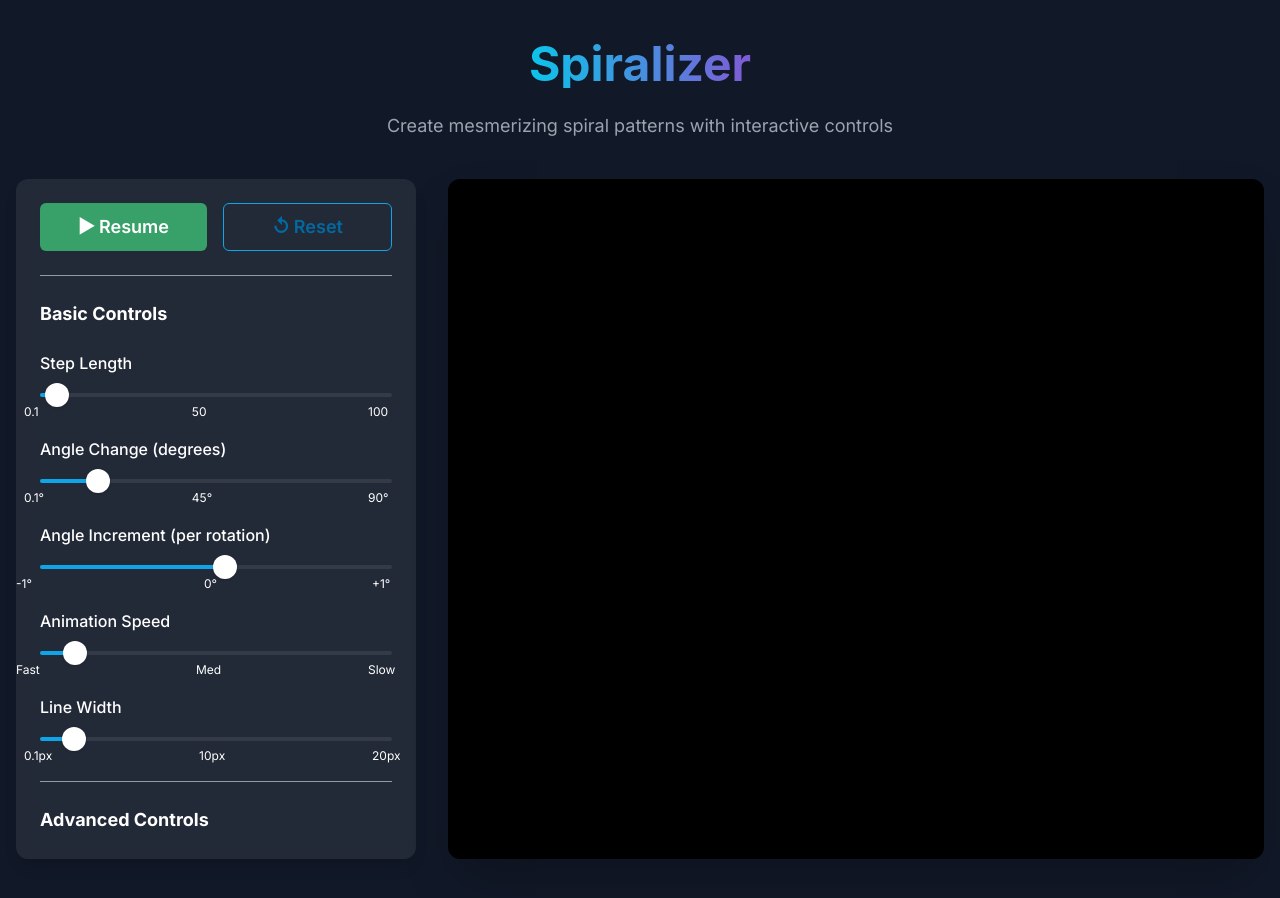
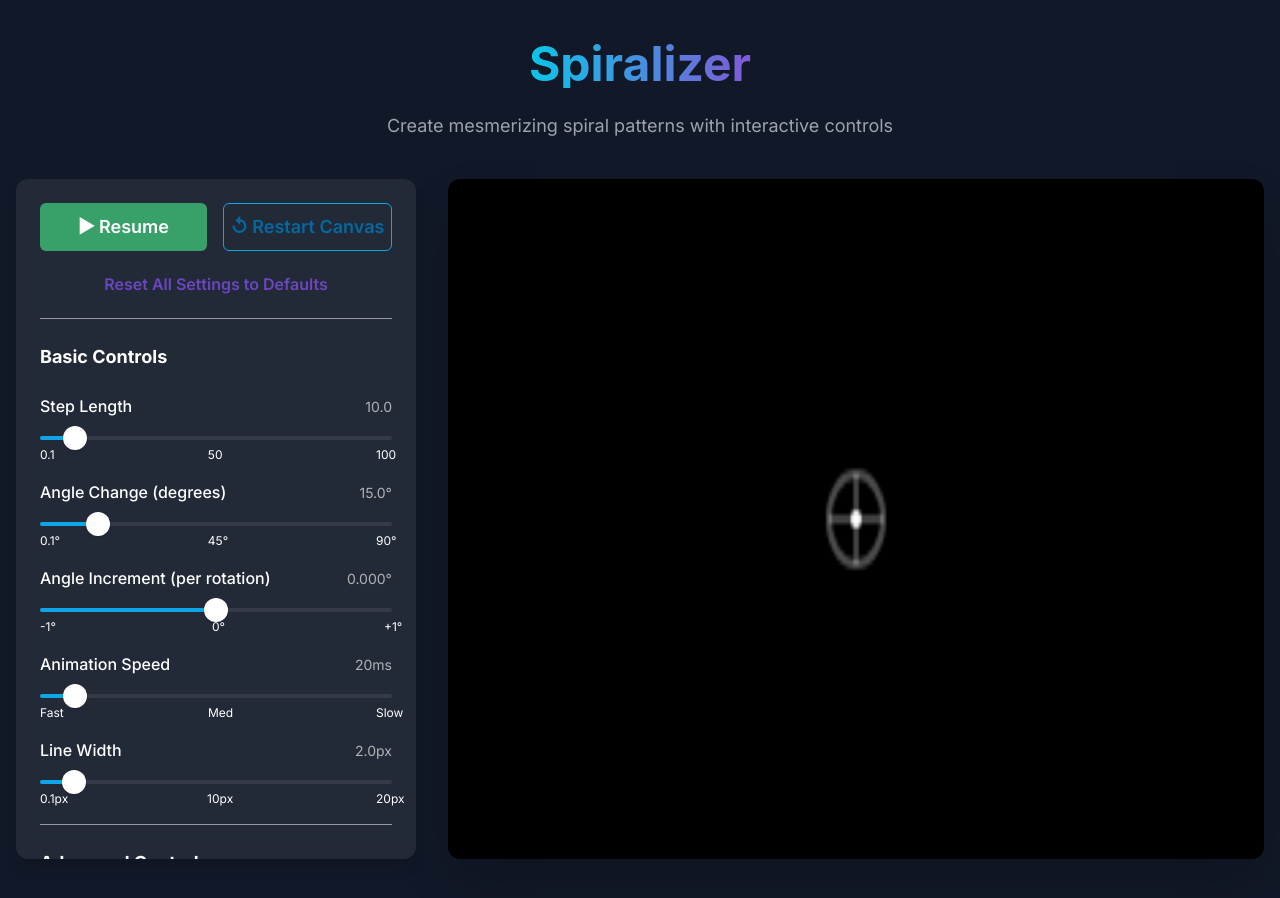
Before and after one commit to Simone-Scheuer/Spiralizer, a Next.js app: page / in a window 1280 px wide. Built offline with nearby package versions, Linux system fonts and the light colour scheme; what @chakra-ui/next-js would draw is missing.

Commit message:
committing at buggy but badass state

```diff
--- a/src/app/features/SpiralCanvas.tsx
+++ b/src/app/features/SpiralCanvas.tsx
@@ -1,4 +1,4 @@
-import { forwardRef, useEffect, useImperativeHandle, useRef } from 'react'
+import { forwardRef, useEffect, useImperativeHandle, useRef, useCallback } from 'react'
 import { Box } from '@chakra-ui/react'
 import { useSpiralAnimation } from '../hooks/useSpiralAnimation'
 import { SpiralConfig } from '../models/types'
@@ -9,25 +9,67 @@ interface SpiralCanvasProps {
 
 export interface SpiralCanvasRef {
   startAnimation: () => void
+  resetCanvas: () => void
 }
 
 export const SpiralCanvas = forwardRef<SpiralCanvasRef, SpiralCanvasProps>(
   ({ config }, ref) => {
     const canvasRef = useRef<HTMLCanvasElement>(null)
-    const { startAnimation } = useSpiralAnimation(canvasRef, config)
+    const { startAnimation, resetCanvas } = useSpiralAnimation(canvasRef, config)
 
     useImperativeHandle(ref, () => ({
-      startAnimation
+      startAnimation,
+      resetCanvas
     }))
 
+    const drawOriginIndicator = useCallback(() => {
+      const canvas = canvasRef.current
+      if (!canvas) return
+      const ctx = canvas.getContext('2d')
+      if (!ctx) return
+
+      // Draw crosshair
+      ctx.save()
+      ctx.globalCompositeOperation = 'source-over'
+
+      const x = canvas.width * config.originX
+      const y = canvas.height * config.originY
+      const size = 10
+
+      // Draw outer circle
+      ctx.beginPath()
+      ctx.arc(x, y, size, 0, Math.PI * 2)
+      ctx.strokeStyle = 'rgba(255, 255, 255, 0.3)'
+      ctx.lineWidth = 2
+      ctx.stroke()
+
+      // Draw crosshair lines
+      ctx.beginPath()
+      ctx.moveTo(x - size, y)
+      ctx.lineTo(x + size, y)
+      ctx.moveTo(x, y - size)
+      ctx.lineTo(x, y + size)
+      ctx.strokeStyle = 'rgba(255, 255, 255, 0.5)'
+      ctx.lineWidth = 1
+      ctx.stroke()
+
+      // Draw center dot
+      ctx.beginPath()
+      ctx.arc(x, y, 2, 0, Math.PI * 2)
+      ctx.fillStyle = 'white'
+      ctx.fill()
+
+      ctx.restore()
+    }, [config.originX, config.originY])
+
     useEffect(() => {
-      if (!config.isPaused) {
-        startAnimation()
+      if (config.isPaused) {
+        drawOriginIndicator()
       }
-    }, [config, startAnimation])
+    }, [config.isPaused, config.originX, config.originY, drawOriginIndicator])
 
     return (
-      <Box width="100%" height="100%" bg="black" borderRadius="md" overflow="hidden">
+      <Box width="100%" height="100%" bg="black" borderRadius="md" overflow="hidden" position="relative">
         <canvas
           ref={canvasRef}
           style={{ width: '100%', height: '100%' }}
--- a/src/app/features/SpiralControls.tsx
+++ b/src/app/features/SpiralControls.tsx
@@ -21,6 +21,7 @@ interface SpiralControlsProps {
   config: SpiralConfig
   onChange: (config: SpiralConfig) => void
   onReset: () => void
+  onResetToDefaults: () => void
 }
 
 const BLEND_MODES = [
@@ -42,9 +43,13 @@ const BLEND_MODES = [
   'luminosity'
 ]
 
-export const SpiralControls = ({ config, onChange, onReset }: SpiralControlsProps) => {
+export const SpiralControls = ({ config, onChange, onReset, onResetToDefaults }: SpiralControlsProps) => {
   const handleChange = (key: keyof SpiralConfig, value: number | string | boolean) => {
-    onChange({ ...config, [key]: value })
+    if (key !== 'isPaused' && !config.isPaused) {
+      onChange({ ...config, [key]: value, isPaused: true })
+    } else {
+      onChange({ ...config, [key]: value })
+    }
   }
 
   return (
@@ -88,16 +93,29 @@ export const SpiralControls = ({ config, onChange, onReset }: SpiralControlsProp
           flex={1}
           variant="outline"
         >
-          ↺ Reset
+          ↺ Restart Canvas
         </Button>
       </HStack>
+
+      <Button
+        onClick={onResetToDefaults}
+        colorScheme="purple"
+        size="md"
+        width="100%"
+        variant="ghost"
+      >
+        Reset All Settings to Defaults
+      </Button>
 
       <Divider />
 
       <Text fontSize="lg" fontWeight="bold" width="100%">Basic Controls</Text>
 
       <Box width="100%">
-        <Text mb={2} fontWeight="medium">Step Length</Text>
+        <HStack mb={2} justify="space-between">
+          <Text fontWeight="medium">Step Length</Text>
+          <Text fontSize="sm" color="whiteAlpha.700">{config.stepLength.toFixed(1)}</Text>
+        </HStack>
         <Tooltip label={config.stepLength}>
           <Slider
             value={config.stepLength}
@@ -106,9 +124,9 @@ export const SpiralControls = ({ config, onChange, onReset }: SpiralControlsProp
             max={100}
             step={0.1}
           >
-            <SliderMark value={0.1} mt={2} ml={-4} fontSize="xs">0.1</SliderMark>
-            <SliderMark value={50} mt={2} ml={-6} fontSize="xs">50</SliderMark>
-            <SliderMark value={100} mt={2} ml={-6} fontSize="xs">100</SliderMark>
+            <SliderMark value={0.1} mt={2} fontSize="xs">0.1</SliderMark>
+            <SliderMark value={50} mt={2} ml={-2} fontSize="xs">50</SliderMark>
+            <SliderMark value={100} mt={2} ml={-4} fontSize="xs">100</SliderMark>
             <SliderTrack bg="whiteAlpha.200">
               <SliderFilledTrack />
             </SliderTrack>
@@ -118,7 +136,10 @@ export const SpiralControls = ({ config, onChange, onReset }: SpiralControlsProp
       </Box>
 
       <Box width="100%">
-        <Text mb={2} fontWeight="medium">Angle Change (degrees)</Text>
+        <HStack mb={2} justify="space-between">
+          <Text fontWeight="medium">Angle Change (degrees)</Text>
+          <Text fontSize="sm" color="whiteAlpha.700">{config.angleChange.toFixed(1)}°</Text>
+        </HStack>
         <Tooltip label={config.angleChange}>
           <Slider
             value={config.angleChange}
@@ -127,9 +148,9 @@ export const SpiralControls = ({ config, onChange, onReset }: SpiralControlsProp
             max={90}
             step={0.1}
           >
-            <SliderMark value={0.1} mt={2} ml={-4} fontSize="xs">0.1°</SliderMark>
-            <SliderMark value={45} mt={2} ml={-6} fontSize="xs">45°</SliderMark>
-            <SliderMark value={90} mt={2} ml={-6} fontSize="xs">90°</SliderMark>
+            <SliderMark value={0.1} mt={2} fontSize="xs">0.1°</SliderMark>
+            <SliderMark value={45} mt={2} ml={-2} fontSize="xs">45°</SliderMark>
+            <SliderMark value={90} mt={2} ml={-4} fontSize="xs">90°</SliderMark>
             <SliderTrack bg="whiteAlpha.200">
               <SliderFilledTrack />
             </SliderTrack>
@@ -139,7 +160,10 @@ export const SpiralControls = ({ config, onChange, onReset }: SpiralControlsProp
       </Box>
 
       <Box width="100%">
-        <Text mb={2} fontWeight="medium">Angle Increment (per rotation)</Text>
+        <HStack mb={2} justify="space-between">
+          <Text fontWeight="medium">Angle Increment (per rotation)</Text>
+          <Text fontSize="sm" color="whiteAlpha.700">{config.angleIncrement.toFixed(3)}°</Text>
+        </HStack>
         <Tooltip label={config.angleIncrement}>
           <Slider
             value={config.angleIncrement}
@@ -148,9 +172,9 @@ export const SpiralControls = ({ config, onChange, onReset }: SpiralControlsProp
             max={1}
             step={0.01}
           >
-            <SliderMark value={-1} mt={2} ml={-6} fontSize="xs">-1°</SliderMark>
-            <SliderMark value={0} mt={2} ml={-3} fontSize="xs">0°</SliderMark>
-            <SliderMark value={1} mt={2} ml={-5} fontSize="xs">+1°</SliderMark>
+            <SliderMark value={-1} mt={2} fontSize="xs">-1°</SliderMark>
+            <SliderMark value={0} mt={2} ml={-1} fontSize="xs">0°</SliderMark>
+            <SliderMark value={1} mt={2} ml={-2} fontSize="xs">+1°</SliderMark>
             <SliderTrack bg="whiteAlpha.200">
               <SliderFilledTrack />
             </SliderTrack>
@@ -160,7 +184,10 @@ export const SpiralControls = ({ config, onChange, onReset }: SpiralControlsProp
       </Box>
 
       <Box width="100%">
-        <Text mb={2} fontWeight="medium">Animation Speed</Text>
+        <HStack mb={2} justify="space-between">
+          <Text fontWeight="medium">Animation Speed</Text>
+          <Text fontSize="sm" color="whiteAlpha.700">{config.speed}ms</Text>
+        </HStack>
         <Tooltip label={`${config.speed}ms`}>
           <Slider
             value={config.speed}
@@ -169,9 +196,9 @@ export const SpiralControls = ({ config, onChange, onReset }: SpiralControlsProp
             max={200}
             step={1}
           >
-            <SliderMark value={0} mt={2} ml={-6} fontSize="xs">Fast</SliderMark>
-            <SliderMark value={100} mt={2} ml={-5} fontSize="xs">Med</SliderMark>
-            <SliderMark value={200} mt={2} ml={-6} fontSize="xs">Slow</SliderMark>
+            <SliderMark value={0} mt={2} fontSize="xs">Fast</SliderMark>
+            <SliderMark value={100} mt={2} ml={-2} fontSize="xs">Med</SliderMark>
+            <SliderMark value={200} mt={2} ml={-4} fontSize="xs">Slow</SliderMark>
             <SliderTrack bg="whiteAlpha.200">
               <SliderFilledTrack />
             </SliderTrack>
@@ -181,7 +208,10 @@ export const SpiralControls = ({ config, onChange, onReset }: SpiralControlsProp
       </Box>
 
       <Box width="100%">
-        <Text mb={2} fontWeight="medium">Line Width</Text>
+        <HStack mb={2} justify="space-between">
+          <Text fontWeight="medium">Line Width</Text>
+          <Text fontSize="sm" color="whiteAlpha.700">{config.lineWidth.toFixed(1)}px</Text>
+        </HStack>
         <Tooltip label={config.lineWidth}>
           <Slider
             value={config.lineWidth}
@@ -190,9 +220,9 @@ export const SpiralControls = ({ config, onChange, onReset }: SpiralControlsProp
             max={20}
             step={0.1}
           >
-            <SliderMark value={0.1} mt={2} ml={-4} fontSize="xs">0.1px</SliderMark>
-            <SliderMark value={10} mt={2} ml={-4} fontSize="xs">10px</SliderMark>
-            <SliderMark value={20} mt={2} ml={-5} fontSize="xs">20px</SliderMark>
+            <SliderMark value={0.1} mt={2} fontSize="xs">0.1px</SliderMark>
+            <SliderMark value={10} mt={2} ml={-2} fontSize="xs">10px</SliderMark>
+            <SliderMark value={20} mt={2} ml={-4} fontSize="xs">20px</SliderMark>
             <SliderTrack bg="whiteAlpha.200">
               <SliderFilledTrack />
             </SliderTrack>
@@ -206,18 +236,21 @@ export const SpiralControls = ({ config, onChange, onReset }: SpiralControlsProp
       <Text fontSize="lg" fontWeight="bold" width="100%">Advanced Controls</Text>
 
       <Box width="100%">
-        <Text mb={2} fontWeight="medium">Multiple Lines</Text>
-        <Tooltip label={config.multiLineCount}>
+        <HStack mb={2} justify="space-between">
+          <Text fontWeight="medium">Origin X Position</Text>
+          <Text fontSize="sm" color="whiteAlpha.700">{(config.originX * 100).toFixed(1)}%</Text>
+        </HStack>
+        <Tooltip label={`${(config.originX * 100).toFixed(1)}%`}>
           <Slider
-            value={config.multiLineCount}
-            onChange={(v) => handleChange('multiLineCount', v)}
-            min={1}
-            max={10}
-            step={1}
+            value={config.originX}
+            onChange={(v) => handleChange('originX', v)}
+            min={0}
+            max={1}
+            step={0.01}
           >
-            <SliderMark value={1} mt={2} ml={-4} fontSize="xs">1</SliderMark>
-            <SliderMark value={5} mt={2} ml={-4} fontSize="xs">5</SliderMark>
-            <SliderMark value={10} mt={2} ml={-4} fontSize="xs">10</SliderMark>
+            <SliderMark value={0} mt={2} fontSize="xs">Left</SliderMark>
+            <SliderMark value={0.5} mt={2} ml={-2} fontSize="xs">Center</SliderMark>
+            <SliderMark value={1} mt={2} ml={-4} fontSize="xs">Right</SliderMark>
             <SliderTrack bg="whiteAlpha.200">
               <SliderFilledTrack />
             </SliderTrack>
@@ -227,7 +260,58 @@ export const SpiralControls = ({ config, onChange, onReset }: SpiralControlsProp
       </Box>
 
       <Box width="100%">
-        <Text mb={2} fontWeight="medium">Line Spacing</Text>
+        <HStack mb={2} justify="space-between">
+          <Text fontWeight="medium">Origin Y Position</Text>
+          <Text fontSize="sm" color="whiteAlpha.700">{(config.originY * 100).toFixed(1)}%</Text>
+        </HStack>
+        <Tooltip label={`${(config.originY * 100).toFixed(1)}%`}>
+          <Slider
+            value={config.originY}
+            onChange={(v) => handleChange('originY', v)}
+            min={0}
+            max={1}
+            step={0.01}
+          >
+            <SliderMark value={0} mt={2} fontSize="xs">Top</SliderMark>
+            <SliderMark value={0.5} mt={2} ml={-2} fontSize="xs">Center</SliderMark>
+            <SliderMark value={1} mt={2} ml={-4} fontSize="xs">Bottom</SliderMark>
+            <SliderTrack bg="whiteAlpha.200">
+              <SliderFilledTrack />
+            </SliderTrack>
+            <SliderThumb boxSize={6} />
+          </Slider>
+        </Tooltip>
+      </Box>
+
+      <Box width="100%">
+        <HStack mb={2} justify="space-between">
+          <Text fontWeight="medium">Multiple Lines</Text>
+          <Text fontSize="sm" color="whiteAlpha.700">{config.multiLineCount}</Text>
+        </HStack>
+        <Tooltip label={config.multiLineCount}>
+          <Slider
+            value={config.multiLineCount}
+            onChange={(v) => handleChange('multiLineCount', v)}
+            min={1}
+            max={10}
+            step={1}
+          >
+            <SliderMark value={1} mt={2} fontSize="xs">1</SliderMark>
+            <SliderMark value={5} mt={2} ml={-1} fontSize="xs">5</SliderMark>
+            <SliderMark value={10} mt={2} ml={-2} fontSize="xs">10</SliderMark>
+            <SliderTrack bg="whiteAlpha.200">
+              <SliderFilledTrack />
+            </SliderTrack>
+            <SliderThumb boxSize={6} />
+          </Slider>
+        </Tooltip>
+      </Box>
+
+      <Box width="100%">
+        <HStack mb={2} justify="space-between">
+          <Text fontWeight="medium">Line Spacing</Text>
+          <Text fontSize="sm" color="whiteAlpha.700">{config.multiLineSpacing}</Text>
+        </HStack>
         <Tooltip label={config.multiLineSpacing}>
           <Slider
             value={config.multiLineSpacing}
@@ -245,7 +329,10 @@ export const SpiralControls = ({ config, onChange, onReset }: SpiralControlsProp
       </Box>
 
       <Box width="100%">
-        <Text mb={2} fontWeight="medium">Step Growth</Text>
+        <HStack mb={2} justify="space-between">
+          <Text fontWeight="medium">Step Growth</Text>
+          <Text fontSize="sm" color="whiteAlpha.700">{config.stepMultiplier.toFixed(3)}</Text>
+        </HStack>
         <Tooltip label={config.stepMultiplier}>
           <Slider
             value={config.stepMultiplier}
@@ -263,7 +350,10 @@ export const SpiralControls = ({ config, onChange, onReset }: SpiralControlsProp
       </Box>
 
       <Box width="100%">
-        <Text mb={2} fontWeight="medium">Rotation Offset</Text>
+        <HStack mb={2} justify="space-between">
+          <Text fontWeight="medium">Rotation Offset</Text>
+          <Text fontSize="sm" color="whiteAlpha.700">{config.rotationOffset}°</Text>
+        </HStack>
         <Tooltip label={config.rotationOffset}>
           <Slider
             value={config.rotationOffset}
@@ -302,7 +392,10 @@ export const SpiralControls = ({ config, onChange, onReset }: SpiralControlsProp
 
       {config.rainbowMode && (
         <Box width="100%">
-          <Text mb={2} fontWeight="medium">Rainbow Speed</Text>
+          <HStack mb={2} justify="space-between">
+            <Text fontWeight="medium">Rainbow Speed</Text>
+            <Text fontSize="sm" color="whiteAlpha.700">{config.rainbowSpeed.toFixed(1)}</Text>
+          </HStack>
           <Tooltip label={config.rainbowSpeed}>
             <Slider
               value={config.rainbowSpeed}
--- a/src/app/models/types.ts
+++ b/src/app/models/types.ts
@@ -15,4 +15,7 @@ export interface SpiralConfig {
   rainbowMode: boolean   // Whether to cycle through colors
   rainbowSpeed: number   // Speed of color cycling
   blendMode: string     // Canvas blend mode for interesting effects
+  // Origin position (0-1 represents percentage of canvas size)
+  originX: number       // X position of spiral origin (0-1)
+  originY: number       // Y position of spiral origin (0-1)
 }
--- a/src/app/page.tsx
+++ b/src/app/page.tsx
@@ -7,9 +7,9 @@ import { SpiralControls } from './features/SpiralControls'
 import { SpiralConfig } from './models/types'
 
 const defaultConfig: SpiralConfig = {
-  stepLength: 5,        // Start with smaller steps for tighter initial spiral
-  angleChange: 15,      // Smaller angle for smoother spiral
-  angleIncrement: 0.05, // Subtle angle increment
+  stepLength: 10,       // Larger steps for classic spiral
+  angleChange: 15,      // Fixed angle for consistent spiral
+  angleIncrement: 0,    // No increment for classic spiral
   speed: 20,           // Faster animation for smoother appearance
   color: '#00ff00',
   lineWidth: 2,
@@ -22,7 +22,10 @@ const defaultConfig: SpiralConfig = {
   rotationOffset: 0,
   rainbowMode: false,
   rainbowSpeed: 1,
-  blendMode: 'source-over'
+  blendMode: 'source-over',
+  // Origin position (0.5, 0.5 is center)
+  originX: 0.5,
+  originY: 0.5
 }
 
 export default function Home() {
@@ -30,11 +33,20 @@ export default function Home() {
   const canvasRef = useRef<SpiralCanvasRef>(null)
 
   const handleReset = () => {
-    // Only pause the animation and reset the canvas
+    // Reset canvas and ensure it's paused
     setConfig(prev => ({ ...prev, isPaused: true }))
-    // Use setTimeout to ensure the pause state is set before restarting
+    // Only reset the canvas, don't start animation
     setTimeout(() => {
-      canvasRef.current?.startAnimation()
+      canvasRef.current?.resetCanvas()
+    }, 0)
+  }
+
+  const handleResetToDefaults = () => {
+    // Reset all settings to defaults (which includes isPaused: true)
+    setConfig({ ...defaultConfig, isPaused: true })
+    // Only reset the canvas, don't start animation
+    setTimeout(() => {
+      canvasRef.current?.resetCanvas()
     }, 0)
   }
 
@@ -59,6 +71,7 @@ export default function Home() {
             config={config}
             onChange={setConfig}
             onReset={handleReset}
+            onResetToDefaults={handleResetToDefaults}
           />
           <Box
             height="85vh"
```
Also changed, not shown: src/app/hooks/useSpiralAnimation.ts (+38 -17 lines).
